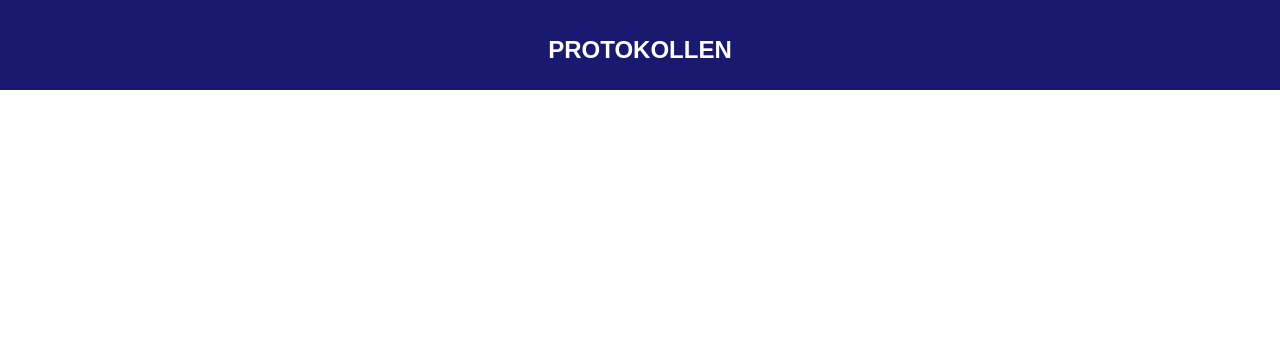
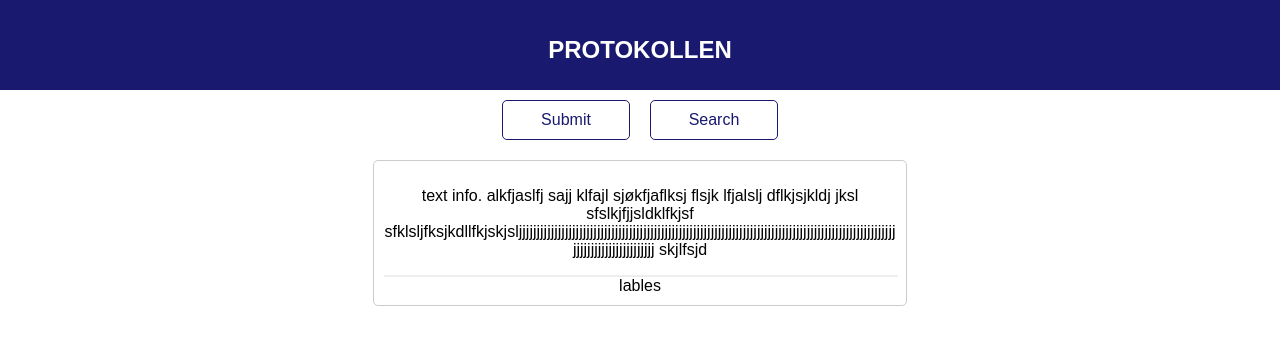
Before and after one commit to mariufa/protokollen, a React (Create React App) app in the folder client/: page /#/protocols in a window 1280 px wide. Shown: the top 344 px of the page. Built offline with nearby package versions, Linux system fonts and the light colour scheme.

Commit message:
Rename home to protocols and make a simple skeleton/mock

```diff
--- a/client/src/App.js
+++ b/client/src/App.js
@@ -3,6 +3,8 @@ import { HashRouter as Router, Switch, Route } from 'react-router-dom';
 import styled from 'styled-components';
 import AuthComponent from './User/AuthComponent';
 import RequireAuth from './User/RequireAuth';
+
+import Protocols from './Protocols/Protocols';
 
 
 const AppBase = styled.div`
@@ -32,6 +34,7 @@ class App extends Component {
           </AppHeader>
           <Switch>
             <Route exact path='/login' component={AuthComponent} />
+            <Route exact path='/protocols' component={Protocols}/>
           </Switch>
         </AppBase>
       </Router>
--- /dev/null
+++ b/client/src/Protocols/Protocols.js
@@ -0,0 +1,67 @@
+import React, { Component } from 'react';
+import styled from 'styled-components';
+
+const CreateButton = styled.button`
+    padding: 10px;
+    margin: 10px;
+    border-radius: 5px;
+    cursor: pointer;
+    border: 1px solid;
+    background-color: inherit;
+    color: midnightblue;
+    outline: none;
+    font-size: 1.0em;
+    width:10%;
+`;
+
+const ButtonBox = styled.div`
+    width: 100%;
+`;
+
+const TableEntry = styled.div`
+    width: 40%
+    padding: 10px;
+    margin 10px auto;
+    border-radius: 5px;
+    border: 1px solid #ccc;
+    cursor: pointer;
+`;
+
+const HorizontalDivider = styled.div`
+    width: 100%;
+    padding: 1px;
+    background-color: #eee;
+`;
+
+const TextBox = styled.p`
+    overflow-wrap: break-word;
+`;
+
+const LabelsBox = styled.div`
+`;
+
+class Protocols extends Component {
+    render() {
+        return (
+            <div>
+                <ButtonBox>
+                    <CreateButton>Submit</CreateButton>
+                    <CreateButton>Search</CreateButton>
+                </ButtonBox>
+                <TableEntry>
+                    <TextBox>
+                        text info. alkfjaslfj sajj klfajl sjøkfjaflksj flsjk lfjalslj dflkjsjkldj jksl
+                        sfslkjfjjsldklfkjsf
+                        sfklsljfksjkdllfkjskjsljjjjjjjjjjjjjjjjjjjjjjjjjjjjjjjjjjjjjjjjjjjjjjjjjjjjjjjjjjjjjjjjjjjjjjjjjjjjjjjjjjjjjjjjjjjjjjjjjjjjjjjjjjjjjjjjjjjjjjjjjjjjjjjjj skjlfsjd
+                    </TextBox>
+                    <HorizontalDivider/>
+                    <div>
+                        lables
+                    </div>
+                </TableEntry>
+            </div>
+        );
+    }
+}
+
+export default Protocols;
```
Also changed, not shown: client/src/Home/Home.js (deleted).
